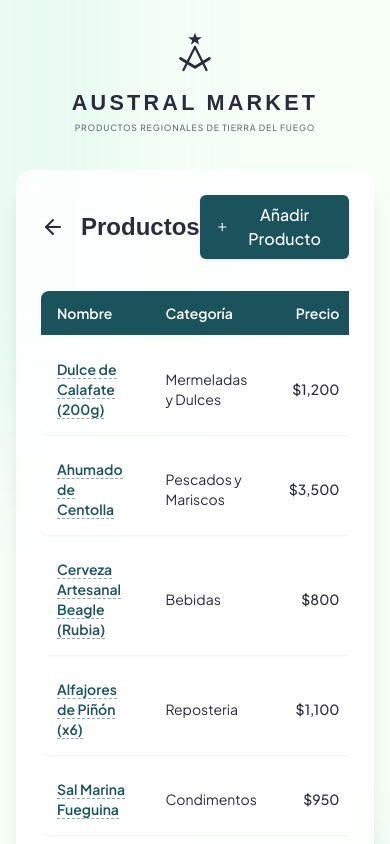
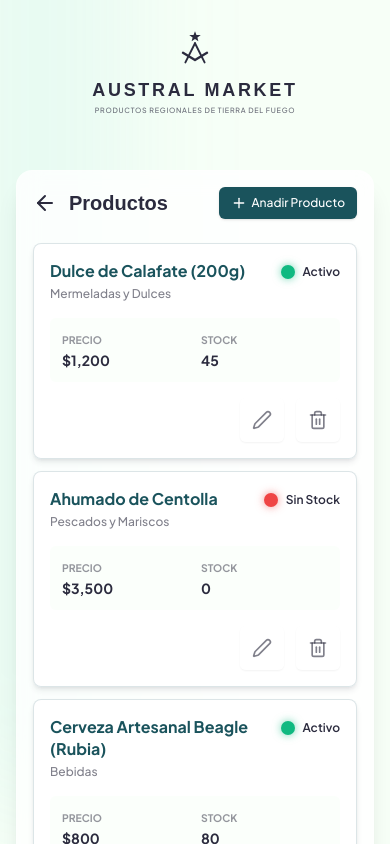
Before and after one commit to soyMat/Trabajo-Integrador-Disenio-de-Interfaces-GRUPO-2, a React (Vite) app: page /productos in a window 390 px wide. Shown: the top 844 px of the page. Built offline with nearby package versions, Linux system fonts and the light colour scheme.

Commit message:
Implementacion vista mobile para listado de productos

```diff
--- a/src/components/ProductTable.jsx
+++ b/src/components/ProductTable.jsx
@@ -4,111 +4,150 @@ import { useNavigate } from 'react-router-dom';
 import Logo from './Logo';
 import ProductModal from './ProductModal';
 
-const defaultImg = "https://placehold.co/300x300/F7FFF7/1A535C?text=Foto+del+Producto";
+const imagenPorDefecto = "https://placehold.co/300x300/F7FFF7/1A535C?text=Foto+del+Producto";
 
-const initialProducts = [
-  { id: 1, name: 'Dulce de Calafate (200g)', category: 'Mermeladas y Dulces', price: 1200, stock: 45, status: 'Activo', description: 'Exquisito dulce patagónico, ideal para desayunos.', imageUrl: defaultImg },
-  { id: 2, name: 'Ahumado de Centolla', category: 'Pescados y Mariscos', price: 3500, stock: 0, status: 'Sin Stock', description: 'Centolla fueguina ahumada con madera de lenga.', imageUrl: defaultImg },
-  { id: 3, name: 'Cerveza Artesanal Beagle (Rubia)', category: 'Bebidas', price: 800, stock: 80, status: 'Activo', description: 'Cerveza clásica de Ushuaia, sabor suave.', imageUrl: defaultImg },
-  { id: 4, name: 'Alfajores de Piñón (x6)', category: 'Reposteria', price: 1100, stock: 25, status: 'Bajo Stock', description: 'Alfajores rellenos con dulce de leche y piñón.', imageUrl: defaultImg },
-  { id: 5, name: 'Sal Marina Fueguina', category: 'Condimentos', price: 950, stock: 150, status: 'Activo', description: 'Sal recolectada en las costas del canal Beagle.', imageUrl: defaultImg },
-  { id: 6, name: 'Escabeche de Cordero', category: 'Conservas', price: 1900, stock: 18, status: 'Bajo Stock', description: 'Cordero patagónico en suave escabeche.', imageUrl: defaultImg },
-  { id: 7, name: 'Vino Espumante Fueguino', category: 'Bebidas', price: 2500, stock: 0, status: 'Descontinuado', description: 'Espumante edición especial.', imageUrl: defaultImg },
-  { id: 8, name: 'Chocolate con Frutos Rojos 100g', category: 'Reposteria', price: 1600, stock: 40, status: 'Activo', description: 'Chocolate artesanal con frutos del bosque.', imageUrl: defaultImg },
-  { id: 9, name: 'Paté de Cordero al Romero', category: 'Conservas', price: 1950, stock: 15, status: 'Bajo Stock', description: 'Paté gourmet para untar.', imageUrl: defaultImg },
-  { id: 10, name: 'Licor Artesanal de Calafate', category: 'Bebidas', price: 2700, stock: 22, status: 'Activo', description: 'Licor dulce elaborado con el fruto patagónico.', imageUrl: defaultImg },
+const productosIniciales = [
+  { id: 1, name: 'Dulce de Calafate (200g)', category: 'Mermeladas y Dulces', price: 1200, stock: 45, status: 'Activo', description: 'Exquisito dulce patagonico, ideal para desayunos.', imageUrl: imagenPorDefecto },
+  { id: 2, name: 'Ahumado de Centolla', category: 'Pescados y Mariscos', price: 3500, stock: 0, status: 'Sin Stock', description: 'Centolla fueguina ahumada con madera de lenga.', imageUrl: imagenPorDefecto },
+  { id: 3, name: 'Cerveza Artesanal Beagle (Rubia)', category: 'Bebidas', price: 800, stock: 80, status: 'Activo', description: 'Cerveza clasica de Ushuaia, sabor suave.', imageUrl: imagenPorDefecto },
+  { id: 4, name: 'Alfajores de Pinon (x6)', category: 'Reposteria', price: 1100, stock: 25, status: 'Bajo Stock', description: 'Alfajores rellenos con dulce de leche y pinon.', imageUrl: imagenPorDefecto },
+  { id: 5, name: 'Sal Marina Fueguina', category: 'Condimentos', price: 950, stock: 150, status: 'Activo', description: 'Sal recolectada en las costas del canal Beagle.', imageUrl: imagenPorDefecto },
+  { id: 6, name: 'Escabeche de Cordero', category: 'Conservas', price: 1900, stock: 18, status: 'Bajo Stock', description: 'Cordero patagonico en suave escabeche.', imageUrl: imagenPorDefecto },
+  { id: 7, name: 'Vino Espumante Fueguino', category: 'Bebidas', price: 2500, stock: 0, status: 'Descontinuado', description: 'Espumante edicion especial.', imageUrl: imagenPorDefecto },
+  { id: 8, name: 'Chocolate con Frutos Rojos 100g', category: 'Reposteria', price: 1600, stock: 40, status: 'Activo', description: 'Chocolate artesanal con frutos del bosque.', imageUrl: imagenPorDefecto },
+  { id: 9, name: 'Pate de Cordero al Romero', category: 'Conservas', price: 1950, stock: 15, status: 'Bajo Stock', description: 'Pate gourmet para untar.', imageUrl: imagenPorDefecto },
+  { id: 10, name: 'Licor Artesanal de Calafate', category: 'Bebidas', price: 2700, stock: 22, status: 'Activo', description: 'Licor dulce elaborado con el fruto patagonico.', imageUrl: imagenPorDefecto },
 ];
 
 const ProductTable = () => {
   const navigate = useNavigate();
-  const [products, setProducts] = useState(initialProducts);
-  const [isModalOpen, setIsModalOpen] = useState(false);
-  const [editingProduct, setEditingProduct] = useState(null);
-  const [hoverInfo, setHoverInfo] = useState(null);
+  const [productos, setProductos] = useState(productosIniciales);
+  const [modalAbierto, setModalAbierto] = useState(false);
+  const [productoEnEdicion, setProductoEnEdicion] = useState(null);
+  const [productoExpandidoId, setProductoExpandidoId] = useState(null);
 
-  const getStatusColor = (status) => {
-    switch (status) {
-      case 'Activo': return 'bg-brand-cyan shadow-[0_0_8px_rgba(78,205,196,0.6)]';
-      case 'Bajo Stock': return 'bg-brand-coral shadow-[0_0_8px_rgba(247,142,105,0.6)]';
-      case 'Sin Stock': return 'bg-brand-teal shadow-[0_0_8px_rgba(26,83,92,0.6)]';
-      case 'Descontinuado': return 'bg-brand-indigo shadow-[0_0_8px_rgba(43,43,62,0.6)]';
+  const obtenerColorEstado = (estado) => {
+    switch (estado) {
+      case 'Activo': return 'bg-emerald-500 shadow-[0_0_8px_rgba(16,185,129,0.6)]';
+      case 'Bajo Stock': return 'bg-amber-400 shadow-[0_0_8px_rgba(251,191,36,0.6)]';
+      case 'Sin Stock': return 'bg-red-500 shadow-[0_0_8px_rgba(239,68,68,0.6)]';
+      case 'Descontinuado': return 'bg-gray-400 shadow-[0_0_8px_rgba(156,163,175,0.6)]';
       default: return 'bg-gray-400';
     }
   };
 
-  const handleOpenModal = (product = null) => {
-    setEditingProduct(product);
-    setIsModalOpen(true);
+  const abrirModal = (producto = null) => {
+    setProductoEnEdicion(producto);
+    setModalAbierto(true);
   };
 
-  const handleSaveProduct = (formData) => {
-    if (formData.id) {
-      // Edit
-      setProducts(products.map(p => p.id === formData.id ? formData : p));
-    } else {
-      // Create new
-      const newProduct = { ...formData, id: Date.now() };
-      setProducts([newProduct, ...products]);
+  const guardarProducto = (datosFormulario) => {
+    if (datosFormulario.id) {
+      // Actualiza el producto que ya existe.
+      setProductos(productos.map(producto => producto.id === datosFormulario.id ? datosFormulario : producto));
+      return;
+    }
+
+    // Agrega el producto nuevo al principio.
+    const productoNuevo = { ...datosFormulario, id: Date.now() };
+    setProductos([productoNuevo, ...productos]);
+  };
+
+  const eliminarProducto = (id) => {
+    if (window.confirm('Seguro que deseas eliminar este producto?')) {
+      setProductos(productos.filter(producto => producto.id !== id));
     }
   };
 
-  const handleDelete = (id) => {
-    if (window.confirm('¿Seguro que deseas eliminar este producto?')) {
-      setProducts(products.filter(p => p.id !== id));
-    }
-  };
-
-  const handleMouseEnter = (e, product) => {
-    const rect = e.currentTarget.getBoundingClientRect();
-    // Posicionar la tarjeta a la derecha de la celda
-    setHoverInfo({
-      product,
-      top: rect.top,
-      left: rect.right + 20
-    });
-  };
-
-  const handleMouseLeave = () => {
-    setHoverInfo(null);
-  };
+  const irAProductos = () => navigate('/productos');
 
   return (
-    <div className="flex flex-col items-center p-4 min-h-[calc(100vh-60px)] pt-6">
-      <Logo className="mb-6 scale-90 origin-top" />
+    <div className="flex flex-col items-center min-h-[calc(100vh-60px)] p-4 pt-6">
+      <div
+        role="button"
+        tabIndex={0}
+        onClick={irAProductos}
+        onKeyDown={(evento) => {
+          if (evento.key === 'Enter' || evento.key === ' ') irAProductos();
+        }}
+        className="w-full py-0 cursor-pointer"
+        aria-label="Ir a productos"
+      >
+        <Logo className="mb-6 scale-75 origin-top sm:scale-90" />
+      </div>
 
-      <div className="glass-panel w-full max-w-5xl flex flex-col p-6 min-h-[500px] relative">
-        <div className="flex justify-between items-center mb-6">
-          <div className="flex items-center">
+      <div className="glass-panel w-full max-w-5xl flex flex-col p-4 min-h-[500px] relative sm:p-6">
+        <div className="flex justify-between items-center gap-3 mb-6">
+          <div className="flex min-w-0 items-center">
             <button
               onClick={() => navigate('/login')}
-              className="mr-4 text-brand-indigo hover:text-brand-teal transition-colors"
+              className="mr-3 shrink-0 text-brand-indigo hover:text-brand-teal transition-colors sm:mr-4"
+              aria-label="Volver al login"
             >
               <ArrowLeft size={24} />
             </button>
-            <h2 className="text-2xl font-title font-bold text-brand-indigo">Productos</h2>
+            <h2 className="text-xl font-title font-bold text-brand-indigo sm:text-2xl">Productos</h2>
           </div>
 
           <button
-             onClick={() => handleOpenModal()}
-             className="btn-primary flex items-center shadow"
+            onClick={() => abrirModal()}
+            className="btn-primary flex shrink-0 items-center px-3 py-2 text-xs shadow sm:px-4 sm:text-sm"
           >
-            <Plus size={16} className="mr-2" /> Añadir Producto
+            <Plus size={16} className="mr-1 sm:mr-2" /> Anadir Producto
           </button>
         </div>
 
-        {products.length === 0 ? (
-          <div className="flex-grow flex flex-col items-center justify-center text-brand-indigo/60">
-            <Inbox size={80} strokeWidth={1} className="mb-4 text-gray-400" />
+        {productos.length === 0 ? (
+          <div className="flex-grow flex flex-col items-center justify-center px-4 py-16 text-center text-brand-indigo/60">
+            <Inbox size={96} strokeWidth={1} className="mb-4 text-gray-500 sm:size-20" />
             <p className="font-bold">No hay productos registrados.</p>
-            <p className="text-sm">Aún no has agregado productos al catálogo.</p>
+            <p className="text-xs sm:text-sm">Aun no has agregado productos al catalogo.</p>
           </div>
         ) : (
-          <div className="overflow-x-auto pb-4">
+          <>
+            <div className="space-y-3 md:hidden">
+              {productos.map((producto) => (
+                <article key={producto.id} className="rounded-lg border border-brand-teal/15 bg-white/90 p-4 shadow-md shadow-brand-indigo/10">
+                  <div className="mb-4 flex items-start justify-between gap-3">
+                    <div className="min-w-0">
+                      <h3 className="text-base font-bold leading-snug text-brand-teal">{producto.name}</h3>
+                      <p className="mt-1 text-xs font-medium text-brand-indigo/60">{producto.category}</p>
+                    </div>
+                    <div className="flex shrink-0 items-center gap-2 pt-1 text-xs font-semibold text-brand-indigo">
+                      <span className={`h-3.5 w-3.5 rounded-full ${obtenerColorEstado(producto.status)}`} title={producto.status}></span>
+                      <span>{producto.status}</span>
+                    </div>
+                  </div>
+
+                  <div className="grid grid-cols-2 gap-3 rounded-md bg-brand-mint/50 p-3 text-sm text-brand-indigo">
+                    <div>
+                      <p className="text-[0.65rem] font-bold uppercase text-brand-indigo/50">Precio</p>
+                      <p className="font-bold">${Number(producto.price).toLocaleString()}</p>
+                    </div>
+                    <div>
+                      <p className="text-[0.65rem] font-bold uppercase text-brand-indigo/50">Stock</p>
+                      <p className="font-bold">{producto.stock}</p>
+                    </div>
+                  </div>
+
+                  <div className="mt-4 flex justify-end gap-3 text-brand-indigo/60">
+                    <button onClick={() => abrirModal(producto)} className="flex h-11 w-11 items-center justify-center rounded-md bg-white/70 shadow-sm transition-colors hover:text-brand-teal" title="Editar" aria-label={`Editar ${producto.name}`}>
+                      <Edit2 size={20} />
+                    </button>
+                    <button onClick={() => eliminarProducto(producto.id)} className="flex h-11 w-11 items-center justify-center rounded-md bg-white/70 shadow-sm transition-colors hover:text-brand-coral" title="Eliminar" aria-label={`Eliminar ${producto.name}`}>
+                      <Trash2 size={20} />
+                    </button>
+                  </div>
+                </article>
+              ))}
+            </div>
+
+            <div className="hidden overflow-x-auto pb-4 md:block">
               <table className="w-full text-left text-sm text-brand-indigo border-separate border-spacing-y-2">
                 <thead className="bg-brand-teal text-white">
                   <tr>
                     <th className="px-4 py-3 font-semibold rounded-tl-lg">Nombre</th>
-                  <th className="px-4 py-3 font-semibold">Categoría</th>
+                    <th className="px-4 py-3 font-semibold">Categoria</th>
                     <th className="px-4 py-3 font-semibold text-right">Precio</th>
                     <th className="px-4 py-3 font-semibold text-center">Stock</th>
                     <th className="px-4 py-3 font-semibold text-center">Estado</th>
@@ -116,73 +155,80 @@ const ProductTable = () => {
                   </tr>
                 </thead>
                 <tbody>
-                {products.map((product) => (
-                  <tr key={product.id} className="bg-white/40 hover:bg-white/80 transition-all duration-200 shadow-sm rounded-lg group">
-                    <td
-                      className="px-4 py-4 font-semibold text-brand-teal cursor-help group-hover:text-brand-cyan transition-colors rounded-l-lg"
-                      onMouseEnter={(e) => handleMouseEnter(e, product)}
-                      onMouseLeave={handleMouseLeave}
+                  {productos.map((producto) => (
+                    <React.Fragment key={producto.id}>
+                      <tr className="bg-white/40 hover:bg-white/80 transition-all duration-200 shadow-sm rounded-lg group">
+                        <td className="px-4 py-4 font-semibold text-brand-teal rounded-l-lg">
+                          <button
+                            type="button"
+                            onClick={() => setProductoExpandidoId(productoExpandidoId === producto.id ? null : producto.id)}
+                            className="border-b border-dashed border-brand-teal/50 text-left transition-colors hover:text-brand-cyan"
+                            aria-expanded={productoExpandidoId === producto.id}
                           >
-                      <span className="border-b border-dashed border-brand-teal/50">{product.name}</span>
+                            {producto.name}
+                          </button>
                         </td>
-                    <td className="px-4 py-4 text-sm">{product.category}</td>
-                    <td className="px-4 py-4 font-medium text-right">${Number(product.price).toLocaleString()}</td>
-                    <td className="px-4 py-4 text-center">{product.stock}</td>
+                        <td className="px-4 py-4 text-sm">{producto.category}</td>
+                        <td className="px-4 py-4 font-medium text-right">${Number(producto.price).toLocaleString()}</td>
+                        <td className="px-4 py-4 text-center">{producto.stock}</td>
                         <td className="px-4 py-4">
                           <div className="flex justify-center items-center h-full">
                             <div
-                          className={`w-3.5 h-3.5 rounded-full ${getStatusColor(product.status)}`}
-                          title={product.status}
+                              className={`w-3.5 h-3.5 rounded-full ${obtenerColorEstado(producto.status)}`}
+                              title={producto.status}
                             ></div>
                           </div>
                         </td>
                         <td className="px-4 py-4 rounded-r-lg">
                           <div className="flex justify-center space-x-3 text-brand-indigo/60">
-                        <button onClick={() => handleOpenModal(product)} className="p-1 hover:text-brand-teal transition-colors" title="Editar">
+                            <button onClick={() => abrirModal(producto)} className="p-1 hover:text-brand-teal transition-colors" title="Editar">
                               <Edit2 size={16} />
                             </button>
-                        <button onClick={() => handleDelete(product.id)} className="p-1 hover:text-brand-coral transition-colors" title="Eliminar">
+                            <button onClick={() => eliminarProducto(producto.id)} className="p-1 hover:text-brand-coral transition-colors" title="Eliminar">
                               <Trash2 size={16} />
                             </button>
                           </div>
                         </td>
                       </tr>
+                      {productoExpandidoId === producto.id && (
+                        <tr className="bg-white/70 shadow-sm">
+                          <td colSpan="6" className="rounded-lg px-4 py-4">
+                            <div className="flex gap-4">
+                              <div className="flex h-28 w-28 shrink-0 items-center justify-center overflow-hidden rounded-lg bg-brand-mint/60">
+                                <img src={producto.imageUrl} alt={producto.name} className="h-full w-full object-cover" />
+                              </div>
+                              <div className="min-w-0 flex-1">
+                                <h4 className="mb-1 font-bold text-brand-indigo">{producto.name}</h4>
+                                <p className="mb-2 text-sm font-semibold text-brand-teal">${Number(producto.price).toLocaleString()}</p>
+                                <p className="text-sm leading-relaxed text-brand-indigo/70">{producto.description || 'Sin descripcion disponible.'}</p>
+                                <div className="mt-3 flex flex-wrap gap-4 text-xs font-semibold text-brand-indigo/60">
+                                  <span>Categoria: {producto.category}</span>
+                                  <span>Stock: {producto.stock}</span>
+                                  <span className="flex items-center gap-1">
+                                    Estado:
+                                    <span className={`h-2.5 w-2.5 rounded-full ${obtenerColorEstado(producto.status)}`}></span>
+                                    {producto.status}
+                                  </span>
+                                </div>
+                              </div>
+                            </div>
+                          </td>
+                        </tr>
+                      )}
+                    </React.Fragment>
                   ))}
                 </tbody>
               </table>
             </div>
-        )}
-
-        {/* Hover Card */}
-        {hoverInfo && (
-          <div
-            className="fixed z-50 p-4 w-64 glass-panel bg-white/95 shadow-2xl pointer-events-none animate-in fade-in zoom-in duration-150"
-            style={{ top: hoverInfo.top - 20, left: hoverInfo.left }}
-          >
-            {hoverInfo.product.imageUrl && (
-              <div className="w-full h-32 rounded-lg overflow-hidden mb-3 bg-brand-mint/30 flex items-center justify-center">
-                <img src={hoverInfo.product.imageUrl} alt={hoverInfo.product.name} className="object-cover w-full h-full" />
-              </div>
-            )}
-            <h4 className="font-bold text-brand-indigo mb-1 leading-tight">{hoverInfo.product.name}</h4>
-            <p className="text-brand-teal font-semibold text-sm mb-2">${Number(hoverInfo.product.price).toLocaleString()}</p>
-            <p className="text-xs text-brand-indigo/70 leading-relaxed">{hoverInfo.product.description || 'Sin descripción disponible.'}</p>
-            <div className="mt-3 flex justify-between items-center text-xs font-semibold">
-              <span className="text-brand-indigo/60">Stock: {hoverInfo.product.stock}</span>
-              <span className="flex items-center gap-1">
-                 Estado:
-                 <div className={`w-2 h-2 rounded-full ${getStatusColor(hoverInfo.product.status)}`}></div>
-              </span>
-            </div>
-          </div>
+          </>
         )}
       </div>
 
       <ProductModal
-        isOpen={isModalOpen}
-        onClose={() => setIsModalOpen(false)}
-        onSave={handleSaveProduct}
-        initialData={editingProduct}
+        isOpen={modalAbierto}
+        onClose={() => setModalAbierto(false)}
+        onSave={guardarProducto}
+        initialData={productoEnEdicion}
       />
     </div>
   );
```
Lines whose indentation alone changed are shown as unchanged.
